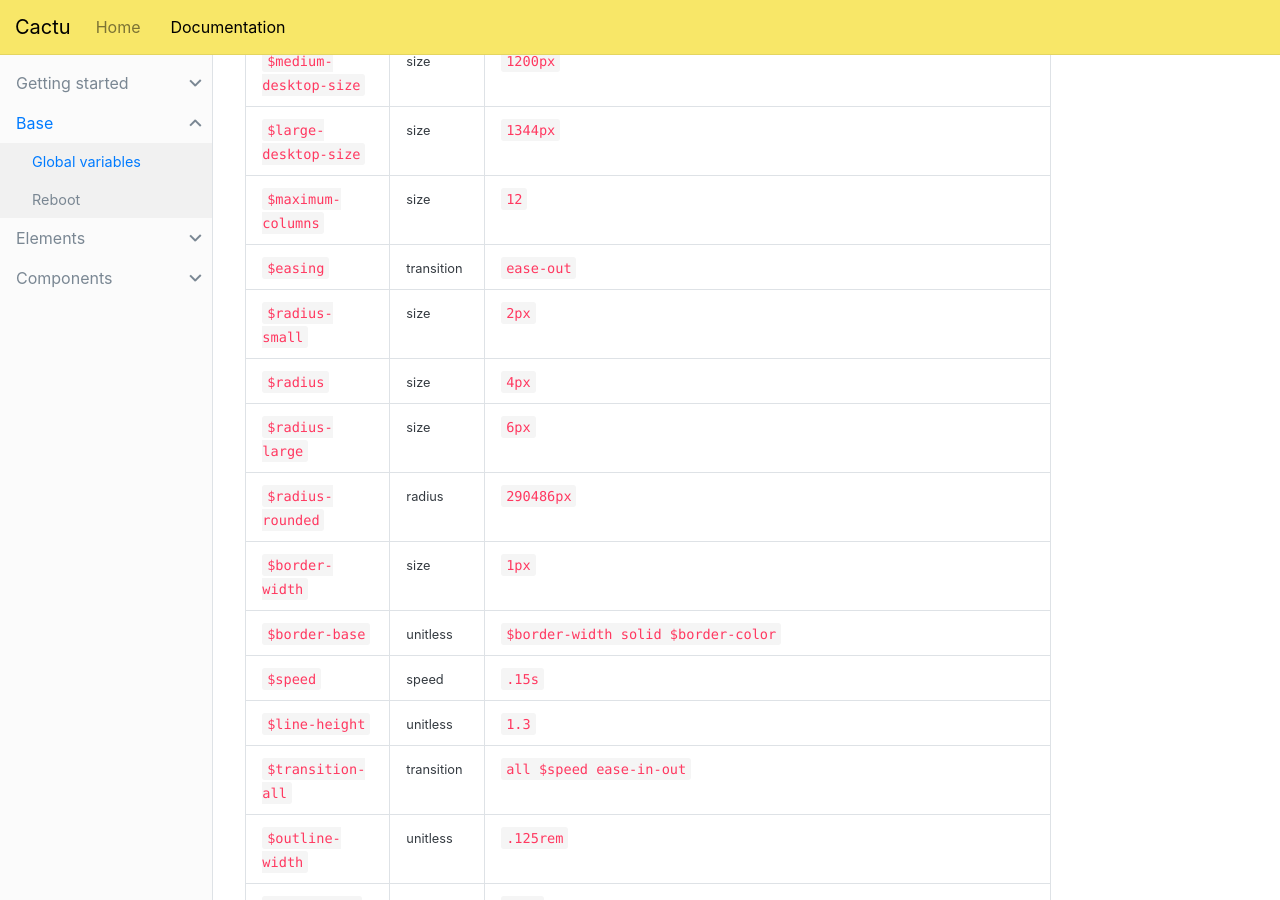
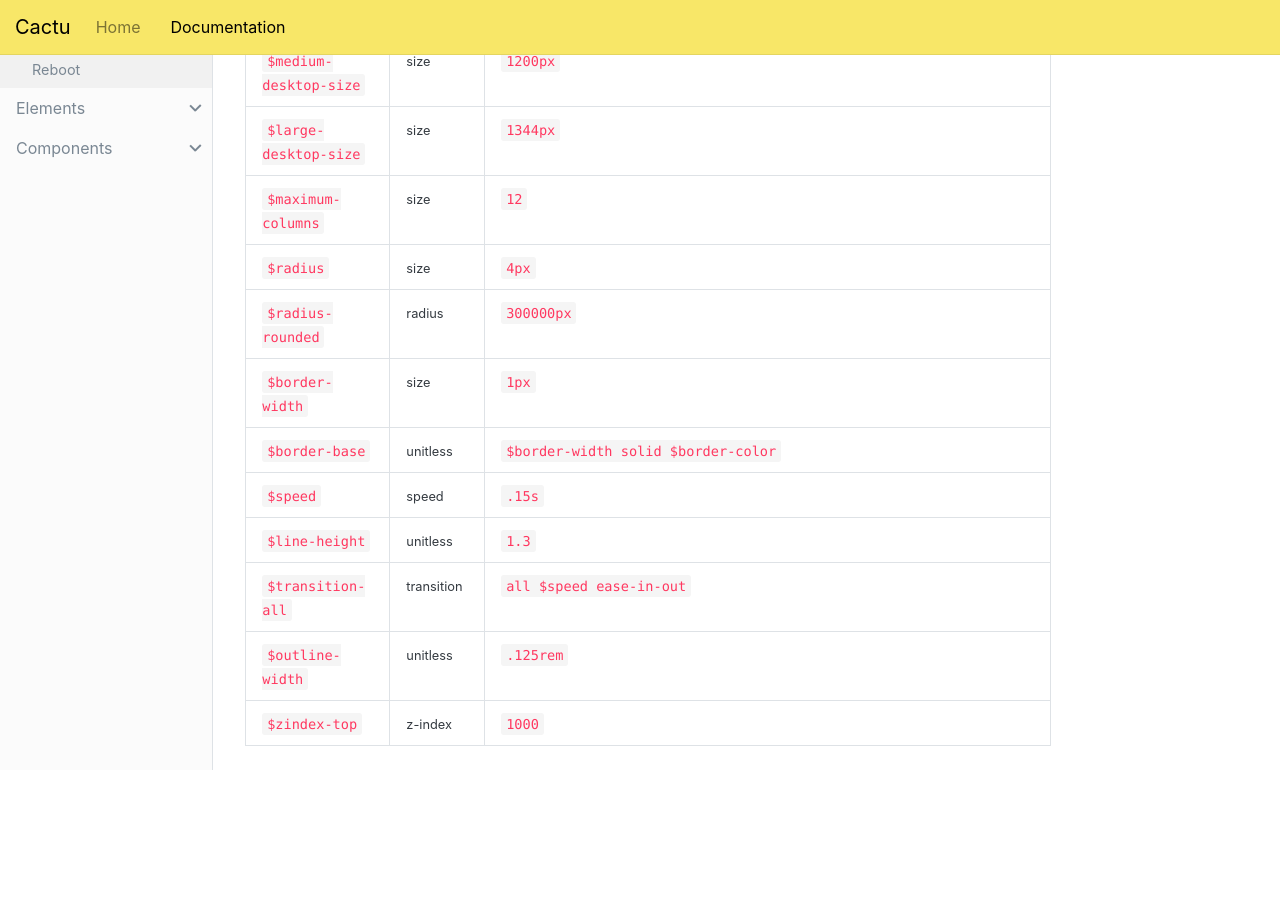
Before and after one commit to mendozagioo/cactu, a Jekyll site: the page built from documentation/base/global-variables.md, in a window 1280 px wide and 900 px high, scrolled down 1847 px. Built offline with Jekyll 4.4.1, drawn with Linux system fonts in a browser that asks for light colours; the table of contents is made by our own code; after the commit the page ends 2617 px from its top, so only the background shows below that.

Commit message:
Updating global variables

```diff
--- a/documentation/base/global-variables.md
+++ b/documentation/base/global-variables.md
@@ -44,11 +44,8 @@ Cactu has just one file used for global variables, those varibales are used for
 | `$medium-desktop-size` | <small>size</small> |  `1200px` |
 | `$large-desktop-size`  | <small>size</small> |  `1344px` |
 | `$maximum-columns`     | <small>size</small> |  `12` |
-| `$easing`           | <small>transition</small> | `ease-out` |
-| `$radius-small`     | <small>size</small> | `2px` |
 | `$radius`           | <small>size</small> | `4px` |
-| `$radius-large`     | <small>size</small> | `6px` |
-| `$radius-rounded`   | <small>radius</small> | `290486px` |
+| `$radius-rounded`   | <small>radius</small> | `300000px` |
 | `$border-width`     | <small>size</small> | `1px` |
 | `$border-base`      | <small>unitless</small> | `$border-width solid $border-color` |
 | `$speed`            | <small>speed</small> | `.15s` |
--- a/scss/base/_global-variables.scss
+++ b/scss/base/_global-variables.scss
@@ -51,11 +51,8 @@ $maximum-columns:      12 !default;
 
 // Miscellaneous
 //
-$easing:            ease-out !default;
-$radius-small:      2px !default;
 $radius:            4px !default;
-$radius-large:      6px !default;
-$radius-rounded:    290486px !default;
+$radius-rounded:    300000px !default;
 $border-width:      1px !default;
 $border-base:       $border-width solid $border-color !default;
 $speed:             .15s !default;
```
